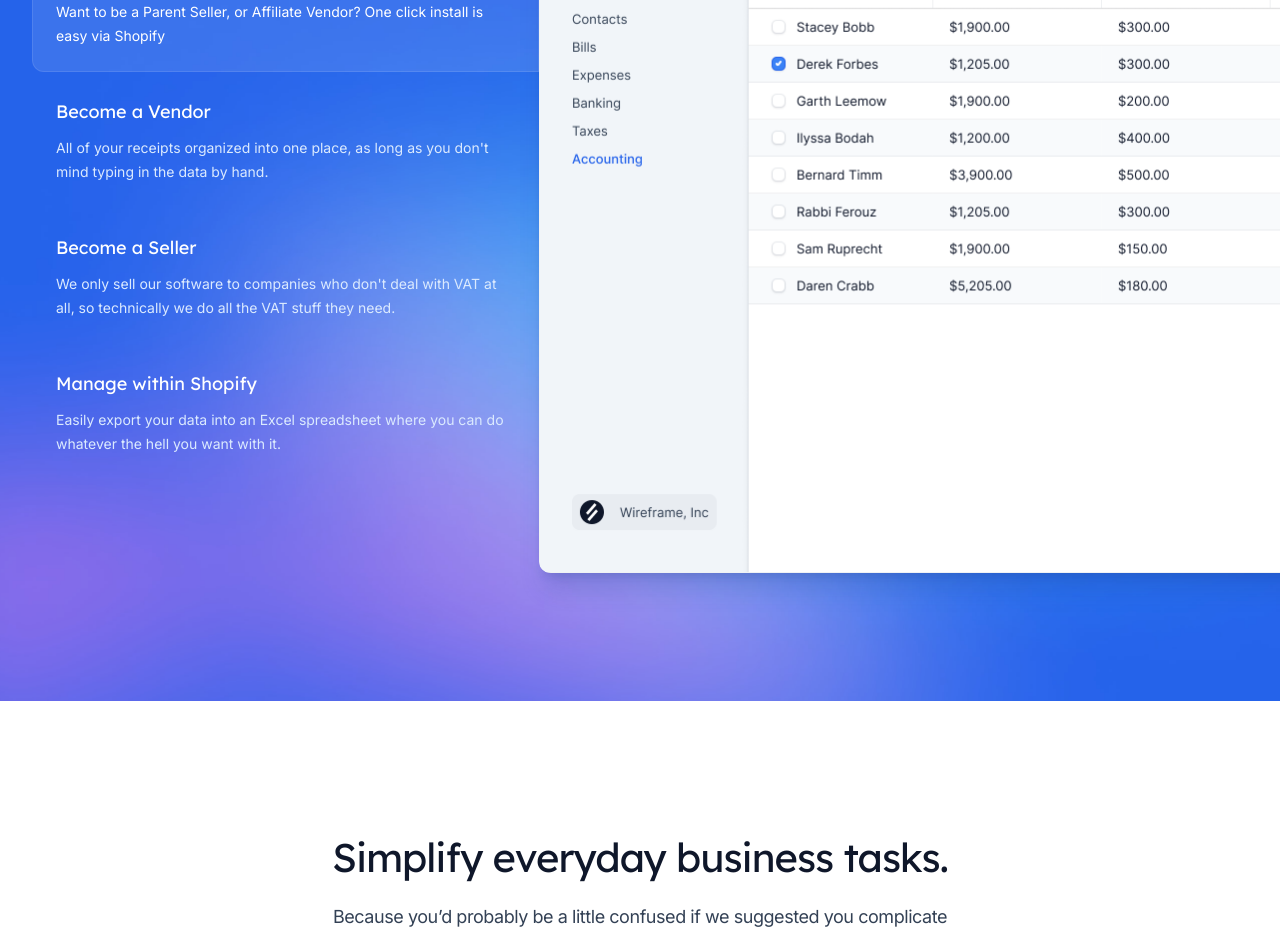
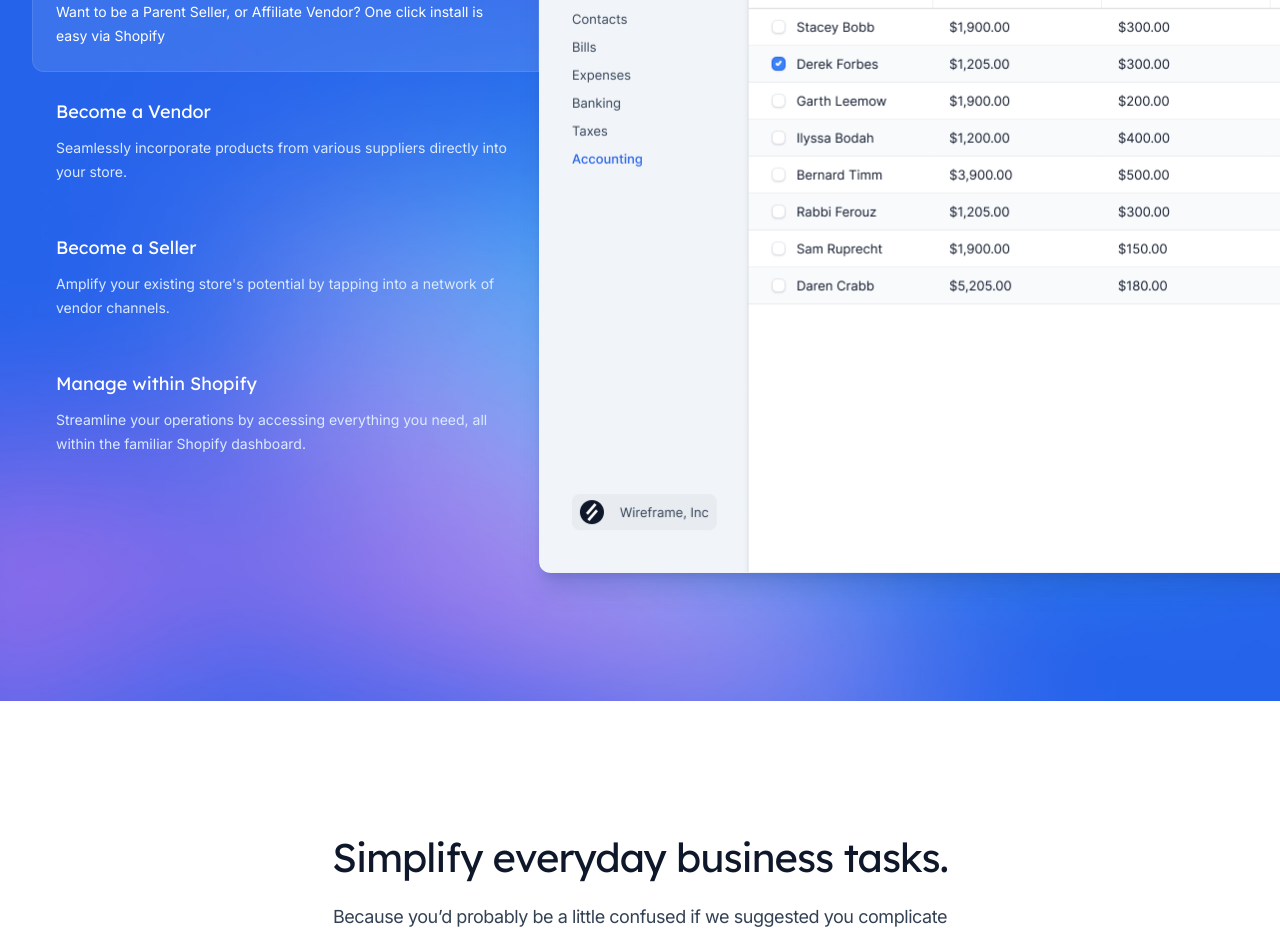
Before and after one commit to paulchrisluke/VendorSync-Marketplace, a Next.js app: page / in a window 1280 px wide. Shown: the part 1400-2333 px from the top of the page. Built offline with nearby package versions, Linux system fonts and the light colour scheme.

Commit message:
features

```diff
--- a/src/components/PrimaryFeatures.jsx
+++ b/src/components/PrimaryFeatures.jsx
@@ -20,19 +20,19 @@ const features = [
   {
     title: 'Become a Vendor',
     description:
-      "All of your receipts organized into one place, as long as you don't mind typing in the data by hand.",
+      "Seamlessly incorporate products from various suppliers directly into your store.",
     image: screenshotExpenses,
   },
   {
     title: 'Become a Seller',
     description:
-      "We only sell our software to companies who don't deal with VAT at all, so technically we do all the VAT stuff they need.",
+      "Amplify your existing store's potential by tapping into a network of vendor channels.",
     image: screenshotVatReturns,
   },
   {
     title: 'Manage within Shopify',
     description:
-      'Easily export your data into an Excel spreadsheet where you can do whatever the hell you want with it.',
+      ' Streamline your operations by accessing everything you need, all within the familiar Shopify dashboard.',
     image: screenshotReporting,
   },
 ]
```
